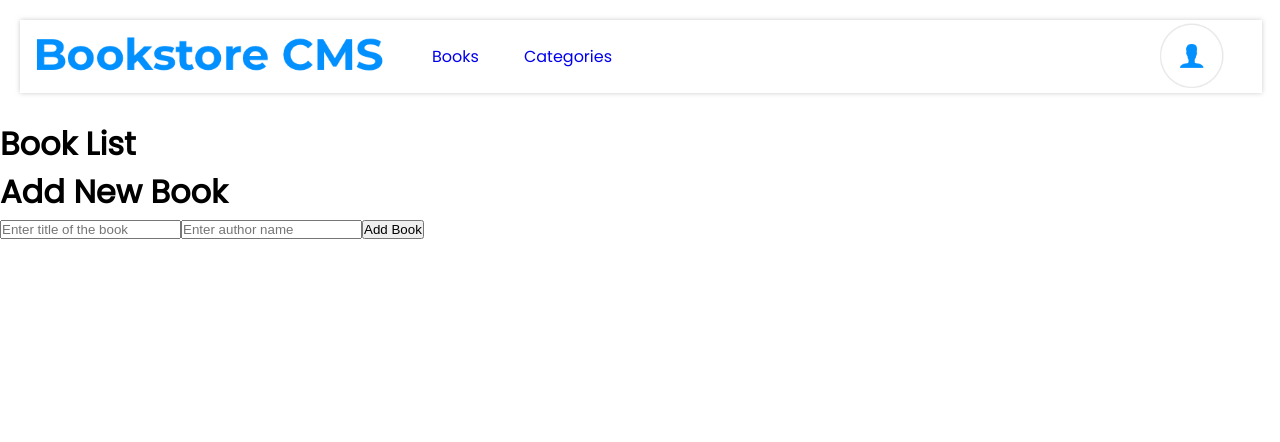
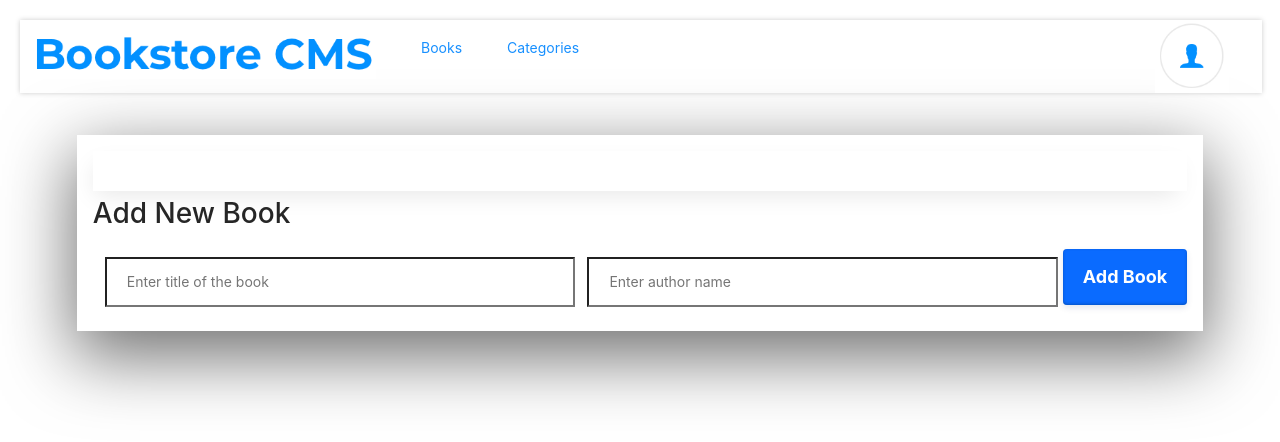
Before and after one commit to AsimKhan2019/reactbookstore, a React (Create React App) app: page / in a window 1280 px wide. Shown: the top 442 px of the page. Built offline with nearby package versions, Linux system fonts and the light colour scheme; no server answers.

Commit message:
Completed styling of the website

```diff
--- a/package.json
+++ b/package.json
@@ -7,6 +7,7 @@
     "@testing-library/jest-dom": "^5.16.5",
     "@testing-library/react": "^13.3.0",
     "@testing-library/user-event": "^13.5.0",
+    "antd": "^4.22.6",
     "prop-types": "^15.8.1",
     "react": "^18.2.0",
     "react-dom": "^18.2.0",
--- a/src/components/AddBook.js
+++ b/src/components/AddBook.js
@@ -23,7 +23,7 @@ const AddBook = () => {
         <h1>Add New Book</h1>
         <input type="text" name="title" placeholder="Enter title of the book" id="title" />
         <input type="text" name="author" placeholder="Enter author name" id="author" />
-        <button type="submit">Add Book</button>
+        <span className="right"><button className="chapterbutton" type="submit">Add Book</button></span>
       </form>
     </div>
   );
--- a/src/components/Book.js
+++ b/src/components/Book.js
@@ -1,6 +1,8 @@
 import React from 'react';
 import PropTypes from 'prop-types';
 import { useDispatch } from 'react-redux';
+import { Progress } from 'antd';
+import 'antd/dist/antd.css';
 import { deleteBook } from '../redux/books/books';
 
 const Book = (props) => {
@@ -8,11 +10,33 @@ const Book = (props) => {
   return (
     props.bookDetails.map((book) => (
       <div className="book" key={book.id}>
-        <span>{book.title}</span>
-        <span />
-        <span>{book.author}</span>
-        <span />
-        <span><button type="button" value="remove" onClick={() => dispatch(deleteBook(book.id))}>Remove Book</button></span>
+        <div className="details">
+          <span className="left title">{book.title}</span>
+          <div className="clr" />
+          <span className="left">{book.author}</span>
+          <div className="clr" />
+          <span className="left"><button className="remove" type="button" value="remove" onClick={() => dispatch(deleteBook(book.id))}>Remove Book</button></span>
+        </div>
+        <div className="percentage">
+          <Progress type="circle" percent={Math.floor(Math.random() * 10)} />
+          <div>
+            <span className="highlight">
+              {Math.floor(Math.random() * 10)}
+              %
+              Completed
+            </span>
+          </div>
+        </div>
+        <div className="chapters">
+          <span className="left title">Current Chapter</span>
+          <div className="clr" />
+          <span className="left">
+            Chapter
+            {Math.floor(Math.random() * 10)}
+          </span>
+          <div className="clr" />
+          <span className="left"><button className="chapterbutton" type="button">Update Chapter</button></span>
+        </div>
       </div>
     )));
 };
--- a/src/components/Books.js
+++ b/src/components/Books.js
@@ -9,7 +9,6 @@ const Books = () => {
 
   return (
     <div className="container">
-      <h1>Book List</h1>
       <div className="list">
         <Book bookDetails={bookLists} />
       </div>
--- a/src/components/Categories.js
+++ b/src/components/Categories.js
@@ -11,7 +11,7 @@ const Categories = () => {
         {categoryStatus}
       </p>
 
-      <button type="button" onClick={() => dispatch(getBookStatus())}>
+      <button className="chapterbutton" type="button" onClick={() => dispatch(getBookStatus())}>
         Check Status
       </button>
     </div>
--- a/src/index.css
+++ b/src/index.css
@@ -74,3 +74,137 @@ body {
   max-width: 70%;
   height: auto;
 }
+
+.container {
+  width: 88%;
+  height: auto;
+  margin: 16px;
+
+  /* border: 1px solid #ccc; */
+  box-shadow: rgba(0, 0, 0, 0.56) 0 22px 70px 4px;
+  padding: 16px;
+  margin-left: 6%;
+}
+
+.list {
+  padding: 20px;
+  box-shadow: rgba(0, 0, 0, 0.1) -4px 9px 25px -6px;
+}
+
+.list .book {
+  column-span: all;
+  padding: 12px;
+
+  /* border: 1px solid black; */
+  box-shadow: rgba(0, 0, 0, 0.16) 0 1px 4px;
+  margin-bottom: 20px;
+  text-align: center;
+  display: flex;
+  width: 100%;
+  justify-content: space-between;
+}
+
+.book .left {
+  float: left;
+}
+
+.book .clr {
+  clear: both;
+}
+
+.title {
+  font-size: 30px;
+  font-weight: bold;
+}
+
+.remove {
+  background: linear-gradient(to bottom right, #ef4765, #ff9a5a);
+  border: 0;
+  border-radius: 12px;
+  color: #fff;
+  cursor: pointer;
+  display: inline-block;
+  font-family: -apple-system, system-ui, "Segoe UI", Roboto, Helvetica, Arial, sans-serif;
+  font-size: 16px;
+  font-weight: 500;
+  line-height: 2.5;
+  outline: transparent;
+  padding: 0 1rem;
+  text-align: center;
+  text-decoration: none;
+  transition: box-shadow 0.2s ease-in-out;
+  user-select: none;
+  -webkit-user-select: none;
+  touch-action: manipulation;
+  white-space: nowrap;
+}
+
+.remove:not([disabled]):focus {
+  box-shadow: 0 0 0.25rem rgba(0, 0, 0, 0.5), -0.125rem -0.125rem 1rem rgba(239, 71, 101, 0.5), 0.125rem 0.125rem 1rem rgba(255, 154, 90, 0.5);
+}
+
+.remove:not([disabled]):hover {
+  box-shadow: 0 0 0.25rem rgba(0, 0, 0, 0.5), -0.125rem -0.125rem 1rem rgba(239, 71, 101, 0.5), 0.125rem 0.125rem 1rem rgba(255, 154, 90, 0.5);
+}
+
+.details {
+  width: 30%;
+}
+
+.percentage {
+  display: flex;
+  gap: 13px;
+  width: 25%;
+  box-shadow: rgba(17, 17, 26, 1) 1px 0px 0px;
+}
+
+.percentage .highlight {
+  font-size: 30px;
+}
+
+.chapters {
+  float: right;
+}
+
+.chapterbutton {
+  background-color: #0a6bff;
+  border-radius: 4px;
+  border: 0;
+  box-shadow: rgba(1,60,136,.5) 0 -1px 3px 0 inset,rgba(0,44,97,.1) 0 3px 6px 0;
+  box-sizing: border-box;
+  color: #fff;
+  cursor: pointer;
+  display: inherit;
+  font-family: "Space Grotesk",-apple-system,system-ui,"Segoe UI",Roboto,Helvetica,Arial,sans-serif,"Apple Color Emoji","Segoe UI Emoji","Segoe UI Symbol";
+  font-size: 18px;
+  font-weight: 700;
+  line-height: 24px;
+  margin: 0;
+  min-height: 56px;
+  min-width: 120px;
+  padding: 16px 20px;
+  position: relative;
+  text-align: center;
+  user-select: none;
+  -webkit-user-select: none;
+  touch-action: manipulation;
+  vertical-align: baseline;
+  transition: all .2s cubic-bezier(.22, .61, .36, 1);
+}
+
+.chapterbutton:hover {
+  background-color: #065dd8;
+  transform: translateY(-2px);
+}
+
+.entry input {
+  width: 43%;
+  padding: 12px 20px;
+  margin: 8px 0;
+  box-sizing: border-box;
+  margin-left: 12px;
+}
+
+.right {
+  float: right;
+}
```
Also changed, not shown: 1 other file (tests, documents, lock files or other folders).
